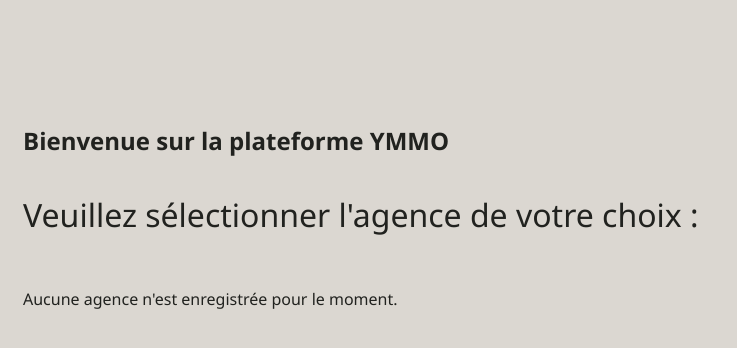
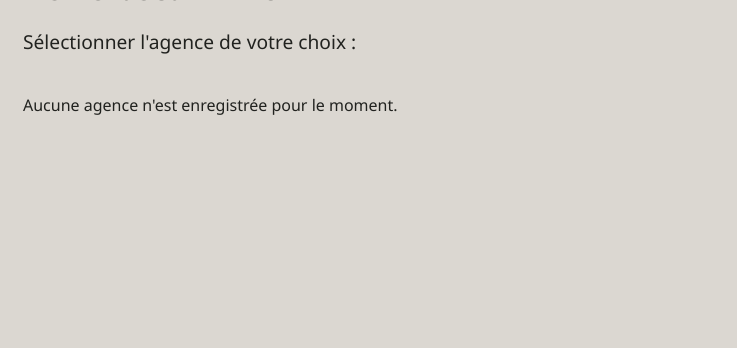
Before and after one commit to Smith06S/Projet-Fil-Rouge-B2, a Flask app: page /selection_agence in a window 1280 px wide. Shown: the top 348 px of the page, without its empty margins (0-737 px from the left). Run offline with Flask 3, Linux system fonts and the light colour scheme; data that the repository does not hold is empty; some libraries are stand-ins or nearby versions.

Commit message:
selection agence fix

```diff
--- a/static/css/style.css
+++ b/static/css/style.css
@@ -428,7 +428,7 @@ body {
 }
 
 .agence-selection-section {
-    padding: -7rem;
+    margin-top: -9.4rem;
 }
 
 .agence-selection-section h2 {
@@ -436,12 +436,12 @@ body {
 }
 
 .agence-selection-section p {
-    font-size: 2rem;
+    font-size: 1.2rem;
 }
 
 .grid {
     display: grid;
-    grid-template-columns: 1fr !important;
+    grid-template-columns: 1fr;
     gap: 1.25rem;
     margin-top: 1.25rem;
 }
@@ -466,7 +466,7 @@ body {
 
 .selection-image {
     width: 100%;
-    height: 500px;
+    height: 200px;
     object-fit: cover;
     border-radius: 8px;
     margin-bottom: 10px;
@@ -474,7 +474,7 @@ body {
 }
 
 .selection-card h4 {
-    font-size: 3.5rem;
+    font-size: 1.4rem;
     margin: 0 0 1rem 0;
     color: var(--orange-clair);
     border-bottom: 2px solid var(--orange-grise);
@@ -482,7 +482,7 @@ body {
 }
 
 .selection-card p {
-    font-size: 2rem;
+    font-size: 1rem;
     margin: 0.5rem 0;
     color: var(--orange-grise-pastel);
 }
@@ -496,7 +496,7 @@ body {
     text-align: center;
     text-decoration: none;
     font-weight: bold;
-    font-size: 2rem;
+    font-size: 1rem;
     margin-top: 1.5rem;
     transition: background-color 0.3s;
 }
--- a/templates/selection_agence.html
+++ b/templates/selection_agence.html
@@ -10,8 +10,8 @@
 
 <body>
     <section class="agence-selection-section">
-        <h1>Bienvenue sur la plateforme YMMO</h1>
-        <p>Veuillez sélectionner l'agence de votre choix :</p>
+        <h1>Bienvenue sur YMMO</h1>
+        <p>Sélectionner l'agence de votre choix :</p>
     </section>
 
     <section class="grid">
```
